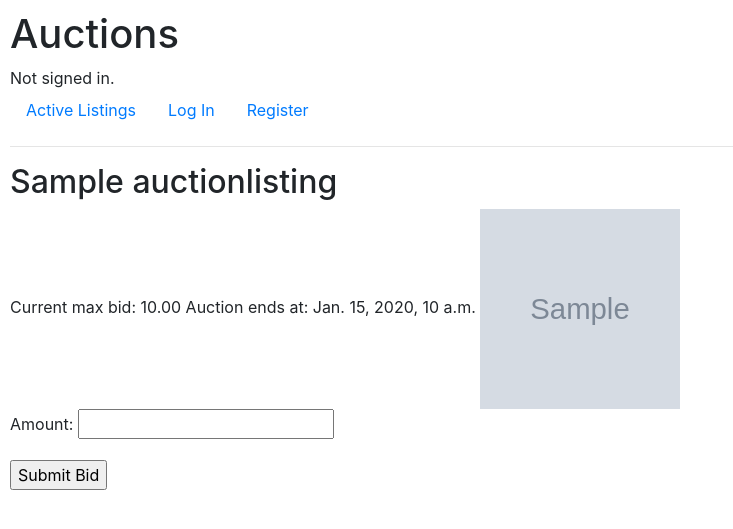
After one commit to rsenseman/cs50w, a Django app: page /1 in a window 1280 px wide. The commit adds this page. Shown: the top 529 px of the page, without its empty margins (0-733 px from the left). Run offline with Django 3.2, Linux system fonts and the light colour scheme; tables that the repository leaves empty hold one stand-in row (values such as "Sample post"); grey boxes marked "Sample" are stand-in pictures; some libraries are stand-ins or nearby versions.

Commit message:
bids working

```diff
--- a/project2/commerce/auctions/forms.py
+++ b/project2/commerce/auctions/forms.py
@@ -1,6 +1,6 @@
 from django.forms import ModelForm, DateInput
 
-from .models import AuctionListing
+from .models import AuctionListing, Bid
 
 class MyDateInput(DateInput):
     input_type = 'date'
@@ -21,3 +21,10 @@ class CreateListingForm(ModelForm):
             'auction_start_time': MyDateInput(),
             'auction_end_time': MyDateInput(),
         }
+
+class IssueBidForm(ModelForm):
+    class Meta:
+        model = Bid
+        fields = [
+            'amount',
+        ]
--- a/project2/commerce/auctions/models.py
+++ b/project2/commerce/auctions/models.py
@@ -38,13 +38,13 @@ class AuctionListing(models.Model):
             raise ValidationError("Auction end time must be after start time")
 
 class Bid(models.Model):
-    listing_id = models.ForeignKey('AuctionListing', on_delete=models.CASCADE)
+    listing_fk = models.ForeignKey('AuctionListing', on_delete=models.CASCADE)
     created_at = models.DateTimeField(auto_now_add=True)
-    user_id = models.ForeignKey('User', on_delete=models.CASCADE)
+    user_fk = models.ForeignKey('User', on_delete=models.CASCADE)
     amount = models.DecimalField(max_digits=8, decimal_places=2)
 
 class Comment(models.Model):
-    user_id = models.ForeignKey('User', on_delete=models.CASCADE)
-    lisiting_id = models.ForeignKey('AuctionListing', on_delete=models.CASCADE)
+    user_fk = models.ForeignKey('User', on_delete=models.CASCADE)
+    lisiting_fk = models.ForeignKey('AuctionListing', on_delete=models.CASCADE)
     created_at = models.DateTimeField(auto_now_add=True)
     content = models.CharField(max_length=300)
--- a/project2/commerce/auctions/static/auctions/styles.css
+++ b/project2/commerce/auctions/static/auctions/styles.css
@@ -1,3 +1,8 @@
 body {
     padding: 10px;
 }
+
+ul.errorlist {
+  background-color:red;
+  color:white;
+}
--- /dev/null
+++ b/project2/commerce/auctions/templates/auctions/listing.html
@@ -0,0 +1,12 @@
+{% extends "auctions/layout.html" %}
+
+{% block body %}
+    <h2>{{ listing.title }}</h2>
+    Current max bid: {{ max_bid }}
+    Auction ends at: {{ listing.auction_end_time }}
+    <img src="{{ listing.image_url }}" width="200" height="200">
+    <form action="{% url 'listing' listing.id %}" method="post">{% csrf_token %}
+        {{ form.as_p }}
+        <input type="submit" value="Submit Bid" />
+    </form>
+{% endblock %}
--- a/project2/commerce/auctions/urls.py
+++ b/project2/commerce/auctions/urls.py
@@ -9,4 +9,5 @@ urlpatterns = [
     path("register", views.register, name="register"),
     path("watchlist", views.watchlist, name="watchlist"),
     path("create_listing", views.create_listing, name="create_listing"),
+    path("<int:listing_id>", views.listing, name="listing"),
 ]
--- a/project2/commerce/auctions/views.py
+++ b/project2/commerce/auctions/views.py
@@ -1,16 +1,19 @@
 from django.contrib.auth import authenticate, login, logout
 from django.contrib.auth.decorators import login_required
+from django.core.exceptions import ValidationError
 from django.db import IntegrityError
+from django.db.models import Max
 from django.http import HttpResponse, HttpResponseRedirect
 from django.shortcuts import render
 from django.urls import reverse
 
-from .forms import CreateListingForm
-from .models import User
+from .forms import CreateListingForm, IssueBidForm
+from .models import AuctionListing, Bid, User
 
 
 def index(request):
-    return render(request, "auctions/index.html")
+    user_listings = AuctionListing.objects.filter(user_fk=request.user)
+    return render(request, "auctions/index.html", {'listings':user_listings})
 
 
 def login_view(request):
@@ -78,6 +81,53 @@ def create_listing(request):
             {'form': CreateListingForm}
         )
 
+def listing(request, listing_id):
+    listing = AuctionListing.objects.filter(id=listing_id).first()
+    show_bid_ui = request.user.is_authenticated
+
+    max_bid_if_exists = Bid.objects.filter(listing_fk=listing).order_by('-amount').first() # may return None
+    max_bid = max_bid_if_exists.amount if max_bid_if_exists is not None else listing.minimum_bid
+
+    class IssueBidFormListingAware(IssueBidForm):
+        def clean(self):
+            cleaned_data = super().clean()
+            bid_amount = float(self['amount'].value())
+            if bid_amount <= max_bid:
+                raise ValidationError(
+                    f"New bid must be higher than existing highest bid: {max_bid}"
+                )
+
+
+    if request.method == "POST":
+        form = IssueBidFormListingAware(request.POST)
+        if form.is_valid():
+
+            bid = form.save(commit=False)
+            bid.user_fk = request.user
+            bid.listing_fk = listing
+            bid.save()
+
+            return HttpResponseRedirect(reverse('listing', args=[listing_id]))
+        else:
+            return render(request, "auctions/listing.html",
+                {
+                    'form': form,
+                    'show_bid_ui': show_bid_ui,
+                    'listing': listing,
+                    'max_bid': max_bid,
+                }
+            )
+    else:
+        return render(request, "auctions/listing.html",
+            {
+                'form': IssueBidFormListingAware,
+                'show_bid_ui': show_bid_ui,
+                'listing': listing,
+                'max_bid': max_bid,
+            }
+        )
+
+
 @login_required
 def watchlist(request):
     pass
```
Also changed, not shown: project2/commerce/auctions/templates/auctions/index.html (+5 -2 lines).
